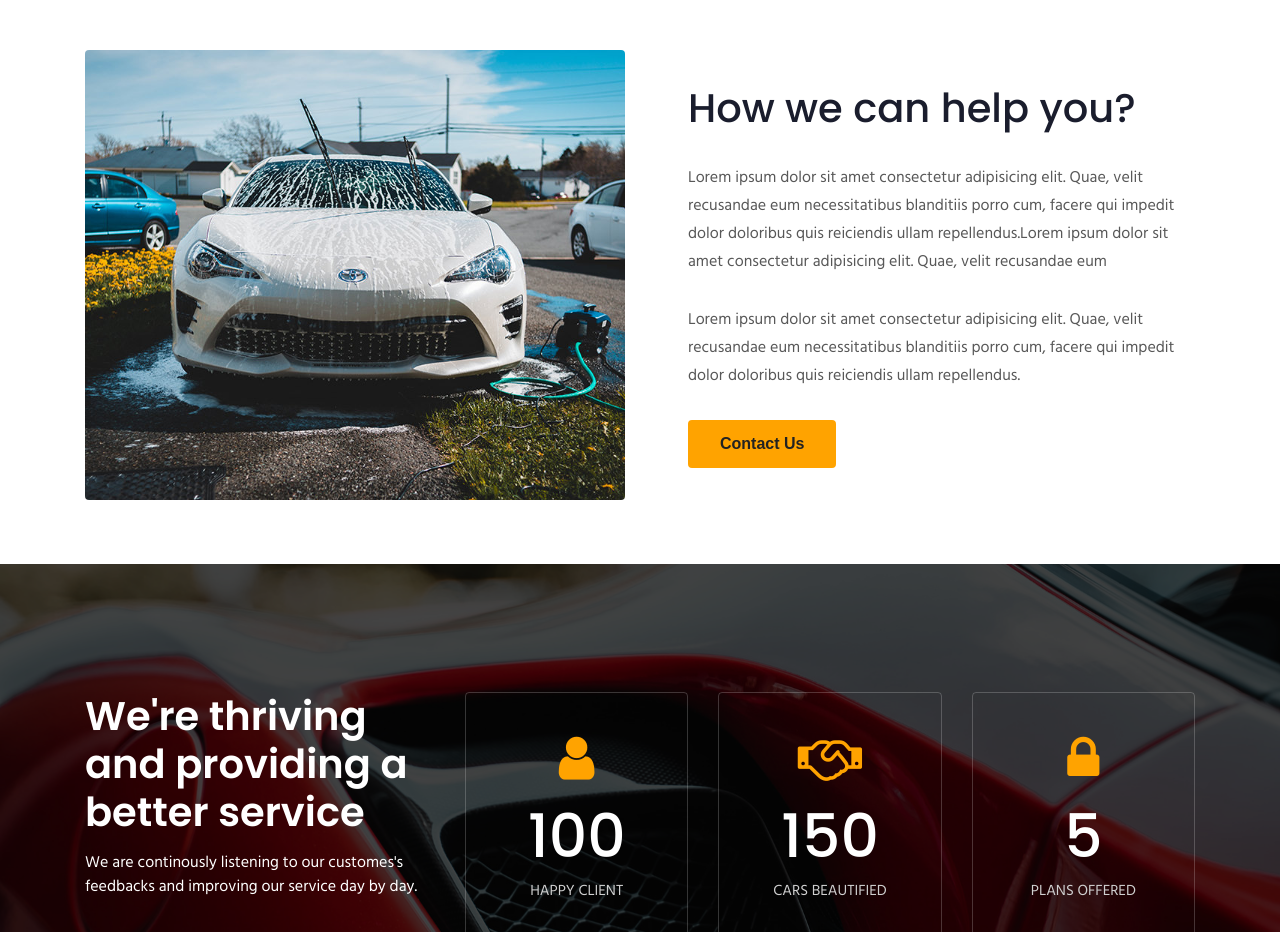
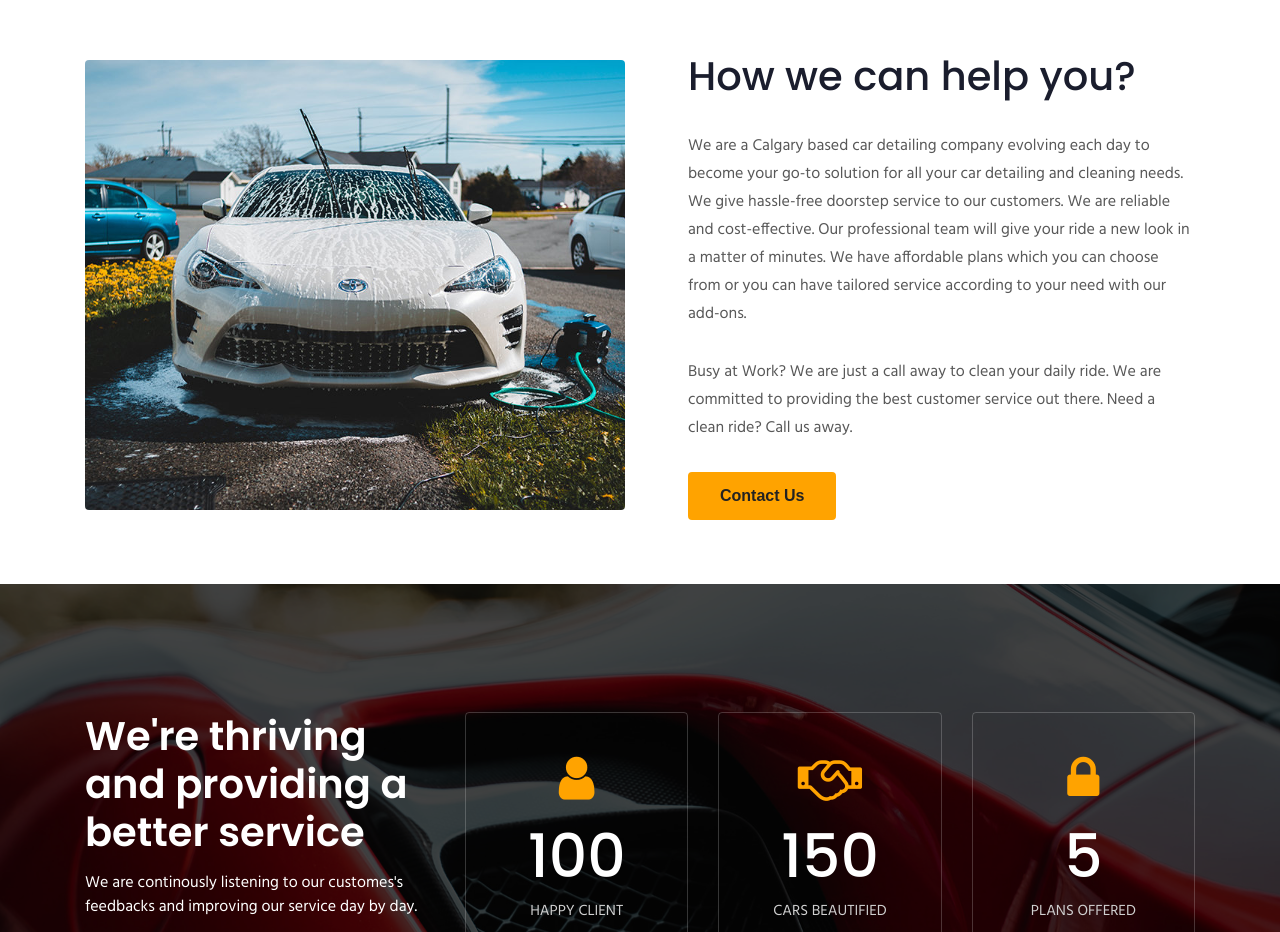
Before and after one commit to hawkeyedetailing/hawkeyedetailing, a plain HTML site: page index.html in a window 1280 px wide. Shown: the part 1020-1952 px from the top of the page. Drawn offline with nearby package versions, Linux system fonts and the light colour scheme.

Commit message:
About section updated

```diff
--- a/index.html
+++ b/index.html
@@ -207,8 +207,8 @@
 					</div>
 					<div class="col-lg-6 aboutgrid1 mt-lg-0 mt-4 pl-lg-5">
 						<h4>How we can help you?</h4>
-						<p>Lorem ipsum dolor sit amet consectetur adipisicing elit. Quae, velit recusandae eum necessitatibus blanditiis porro cum, facere qui impedit dolor doloribus quis reiciendis ullam repellendus.Lorem ipsum dolor sit amet consectetur adipisicing elit. Quae, velit recusandae eum </p>
-						<p>Lorem ipsum dolor sit amet consectetur adipisicing elit. Quae, velit recusandae eum necessitatibus blanditiis porro cum, facere qui impedit dolor doloribus quis reiciendis ullam repellendus.</p>
+						<p>We are a Calgary based car detailing company evolving each day to become your go-to solution for all your car detailing and cleaning needs. We give hassle-free doorstep service to our customers. We are reliable and cost-effective. Our professional team will give your ride a new look in a matter of minutes. We have affordable plans which you can choose from or you can have tailored service according to your need with our add-ons.</p>
+						<p>Busy at Work? We are just a call away to clean your daily ride. We are committed to providing the best customer service out there. Need a clean ride? Call us away.</p>
 						<a class="btn btn-secondary btn-theme2" href="#about">Contact Us</a>
 					</div>
 				</div>
```
